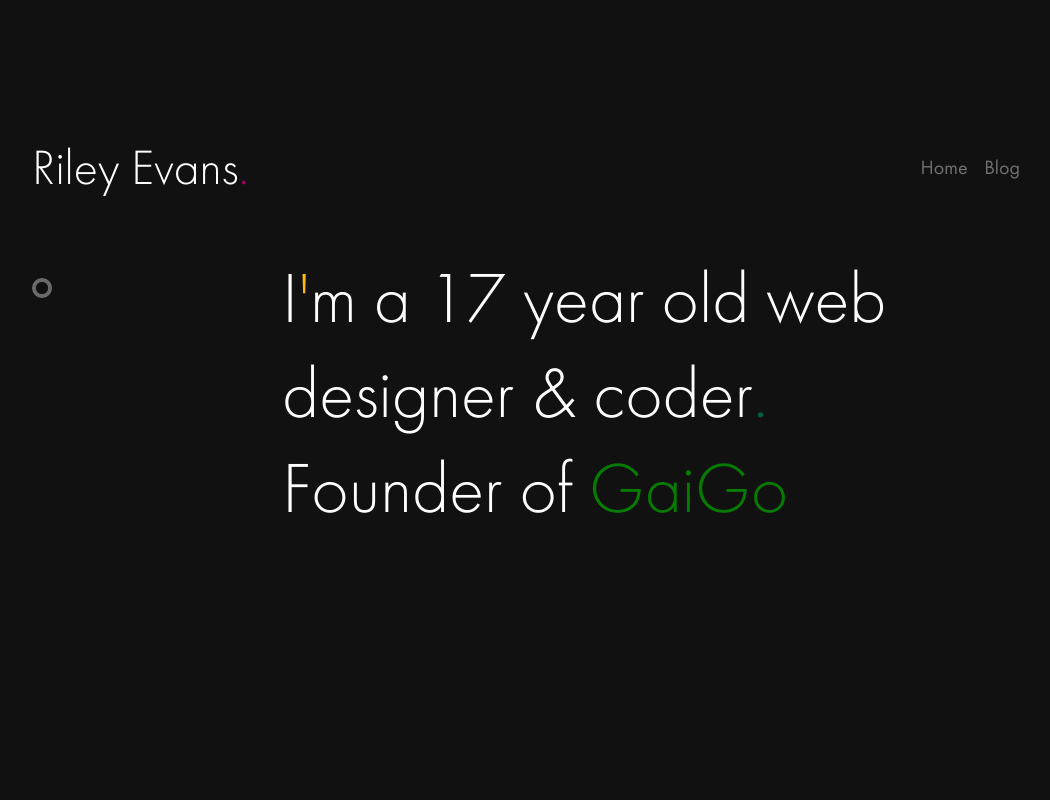
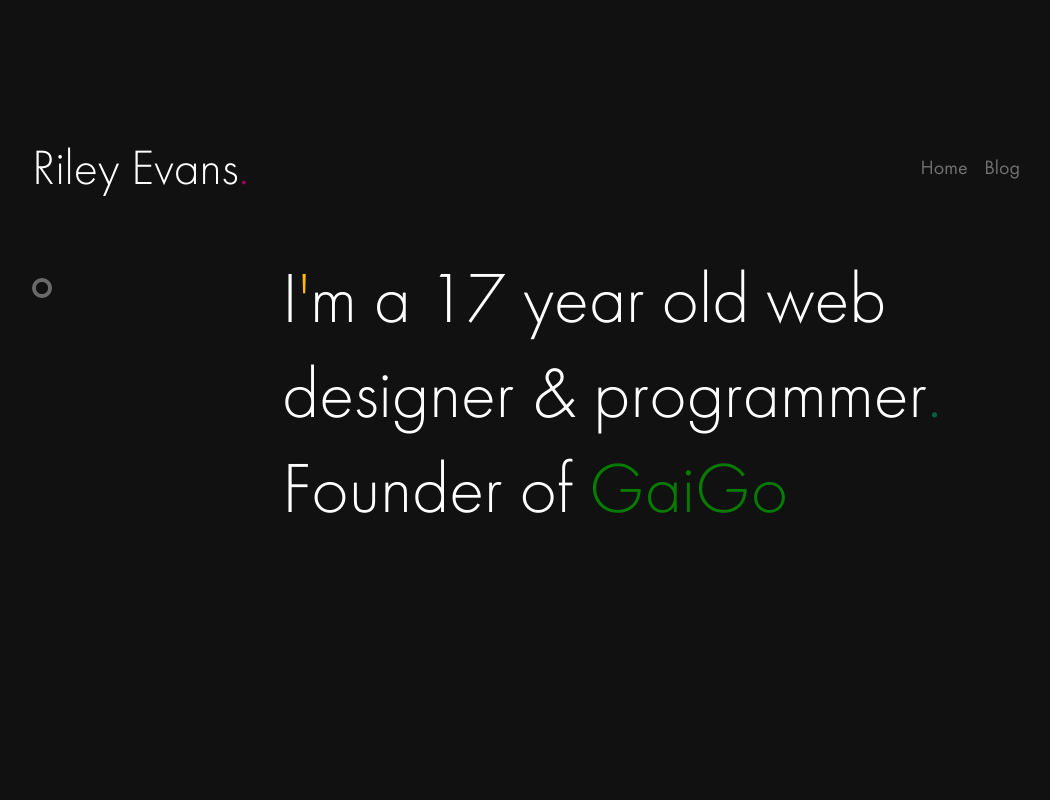
Before and after one commit to RileyEv/RileyEv.github.io, a plain HTML site: page index.html in a window 1280 px wide. Shown: the top 800 px of the page, without its empty margins (108-1158 px from the left). Drawn offline with Linux system fonts and the light colour scheme.

Commit message:
Update index.html

```diff
--- a/index.html
+++ b/index.html
@@ -44,7 +44,7 @@
 		<div class="welcome-message">
 			<div class="content-holder">
 				<div class="circle side"><img src="images/Circle3.png" height="20" width="20" alt="O"></div>
-				<div class="title main-side"><span>I<span class="color-change-2">'</span>m a 17 year old web <br>designer & coder<span class="color-change-4">.</span><br>Founder of <a href="http://www.gaigo.org" class="green">GaiGo</a></span></div>
+				<div class="title main-side"><span>I<span class="color-change-2">'</span>m a 17 year old web <br>designer & programmer<span class="color-change-4">.</span><br>Founder of <a href="http://www.gaigo.org" class="green">GaiGo</a></span></div>
 			</div>
 		</div>
 		<div class="block about-me">
```
